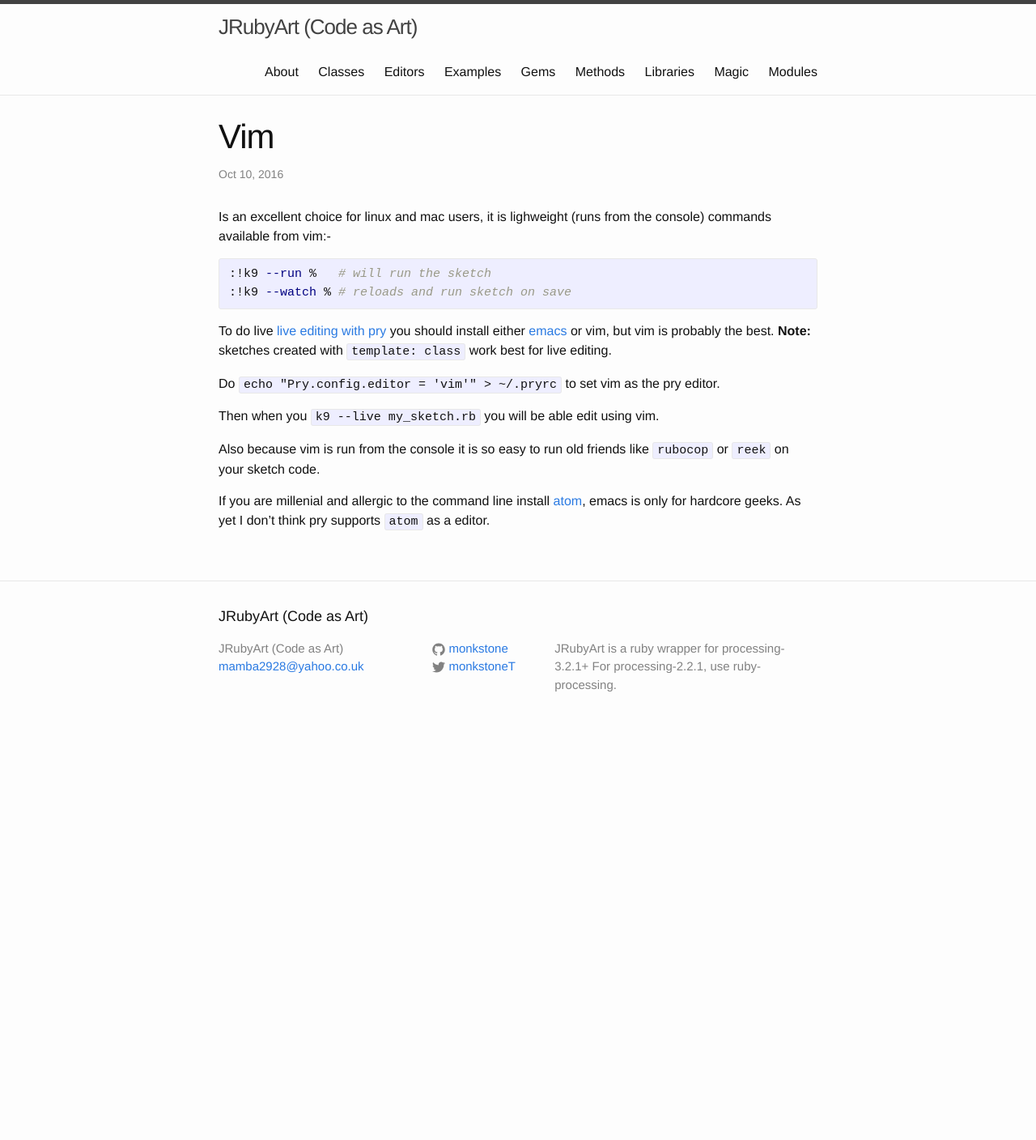
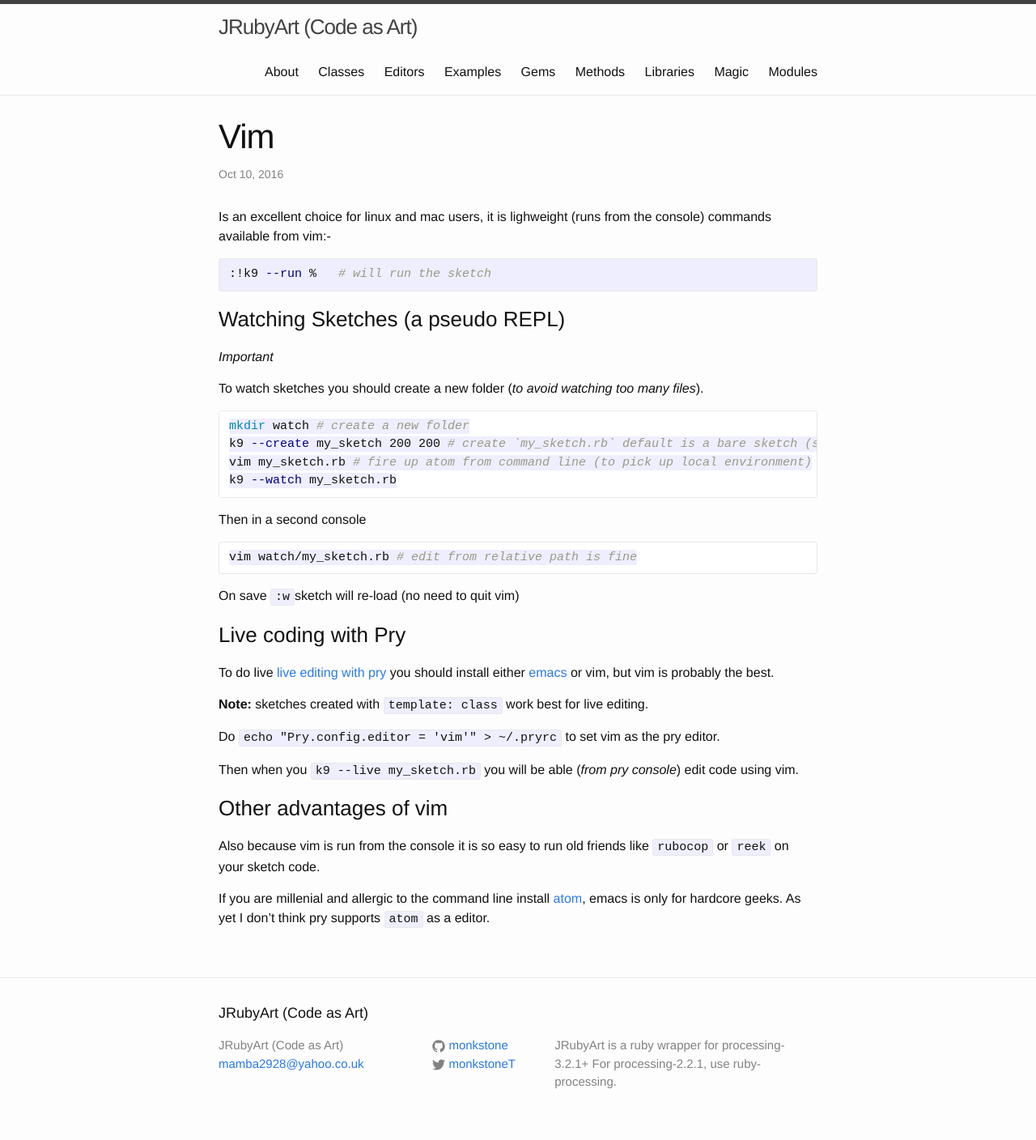
Before and after one commit to ruby-processing/JRubyArt, a Jekyll site: the page built from _editors/vim.md, in a window 1280 px wide. Shown: the whole page at 81% size. Built offline with Jekyll 4.4.1, drawn with Linux system fonts in a browser that asks for light colours; before the commit the page ends 917 px from its top, so only the background shows below that.

Commit message:
amend vim instructions

````diff
--- a/_editors/vim.md
+++ b/_editors/vim.md
@@ -8,14 +8,38 @@
 Is an excellent choice for linux and mac users, it is lighweight (runs from the console) commands available from vim:-
 {% highlight bash %}
 :!k9 --run %   # will run the sketch
-:!k9 --watch % # reloads and run sketch on save
 {% endhighlight %}
 
-To do live [live editing with pry][pry] you should install either [emacs][emacs] or vim, but vim is probably the best. __Note:__ sketches created with `template: class` work best for live editing.
+### Watching Sketches (a pseudo REPL) ###
+
+_Important_
+
+To watch sketches you should create a new folder (_to avoid watching too many files_).
+
+```bash
+mkdir watch # create a new folder
+k9 --create my_sketch 200 200 # create `my_sketch.rb` default is a bare sketch (set in config.yml)
+vim my_sketch.rb # fire up atom from command line (to pick up local environment)
+k9 --watch my_sketch.rb
+```
+Then in a second console
+
+```bash
+vim watch/my_sketch.rb # edit from relative path is fine
+```
+On save `:w`sketch will re-load (no need to quit vim)
+
+### Live coding with Pry ###
+
+To do live [live editing with pry][pry] you should install either [emacs][emacs] or vim, but vim is probably the best.
+
+__Note:__ sketches created with `template: class` work best for live editing.
 
 Do `echo "Pry.config.editor = 'vim'" > ~/.pryrc` to set vim as the pry editor.
 
-Then when you `k9 --live my_sketch.rb` you will be able edit using vim.
+Then when you `k9 --live my_sketch.rb` you will be able (_from pry console_) edit code using vim.
+
+### Other advantages of vim ###
 
 Also because vim is run from the console it is so easy to run old friends like `rubocop` or `reek` on your sketch code.
 
````
